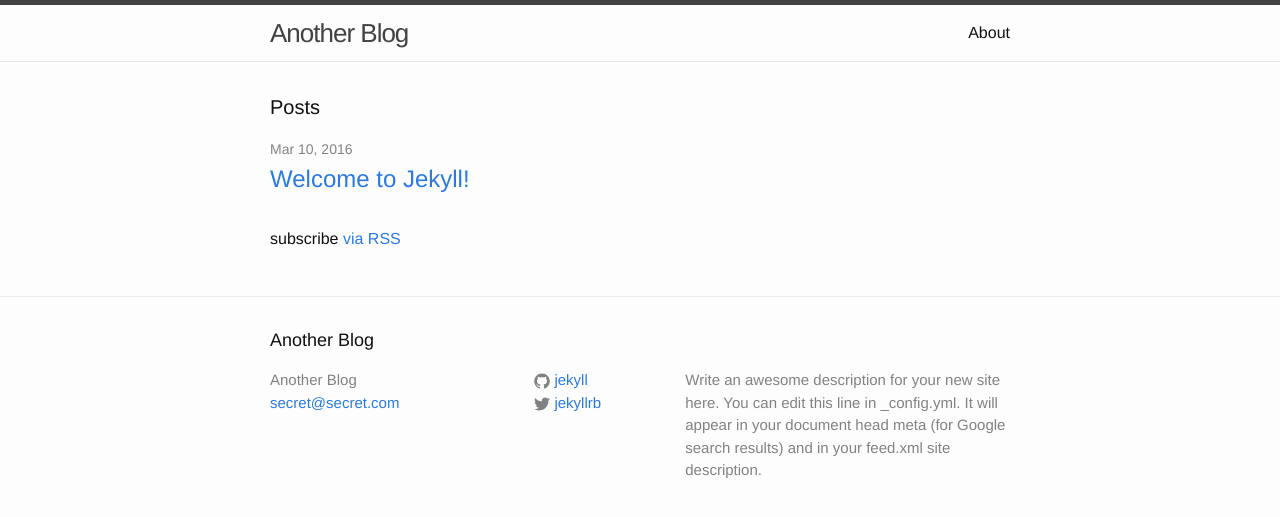
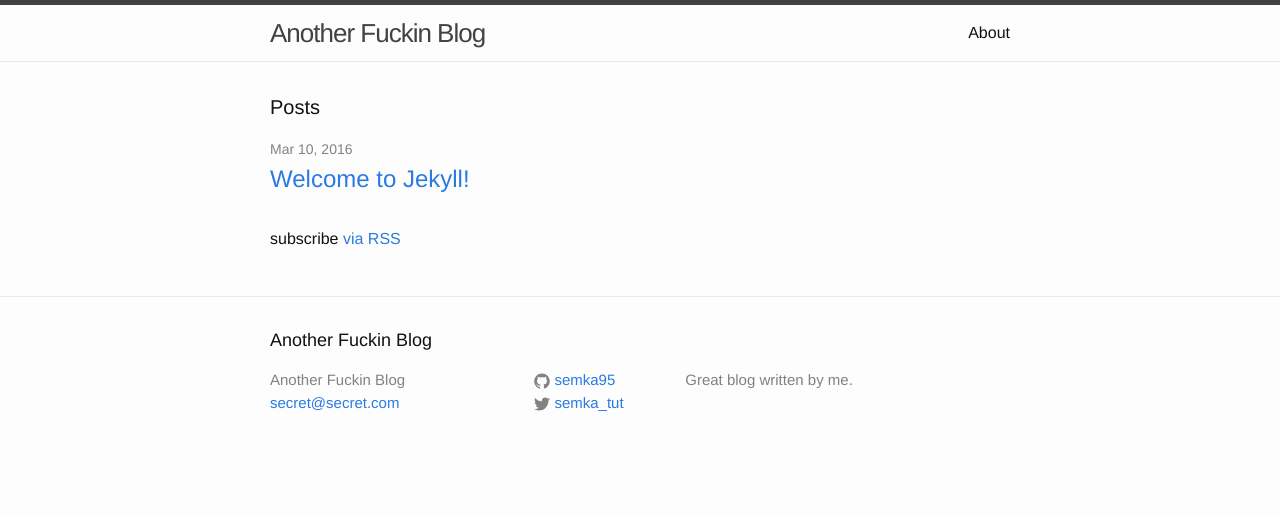
Before and after one commit to semka95/semka95.github.io, a Jekyll site: the page built from index.html, in a window 1280 px wide. Shown: the top 517 px of the page. Built offline with Jekyll 4.4.1, drawn with Linux system fonts in a browser that asks for light colours.

Commit message:
Add links

```diff
--- a/_config.yml
+++ b/_config.yml
@@ -6,16 +6,14 @@
 # 'jekyll serve'. If you change this file, please restart the server process.
 
 # Site settings
-title: Another Blog
+title: Another Fuckin Blog
 email: secret@secret.com
 description: > # this means to ignore newlines until "baseurl:"
-  Write an awesome description for your new site here. You can edit this
-  line in _config.yml. It will appear in your document head meta (for
-  Google search results) and in your feed.xml site description.
+  Great blog written by me.
 baseurl: "" # the subpath of your site, e.g. /blog
 url: "http://yourdomain.com" # the base hostname & protocol for your site
-twitter_username: jekyllrb
-github_username:  jekyll
+twitter_username: semka_tut
+github_username:  semka95
 
 # Build settings
 markdown: kramdown
```
